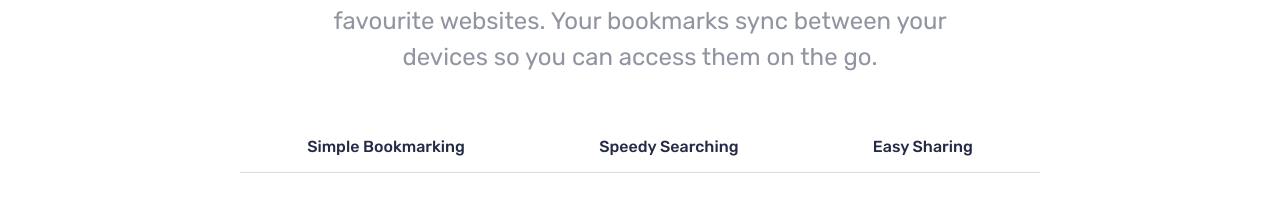
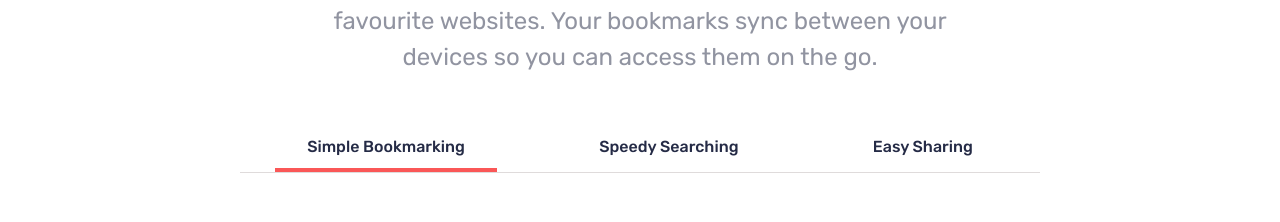
Before and after one commit to Saurabhdaswant/Bookmark, a React (Create React App) app: page / in a window 1280 px wide. Shown: the part 825-1047 px from the top of the page. Built offline with nearby package versions, Linux system fonts and the light colour scheme; the HTML template or start-up script is replaced by a standard one.

Commit message:
new : if active then add bottom border and on hover color change

```diff
--- a/src/Sass/Features.scss
+++ b/src/Sass/Features.scss
@@ -38,11 +38,15 @@
           cursor: pointer;
           padding-bottom: 0.7rem;
           &:hover {
-            border-bottom: 4px solid $softRed;
+            color: $softRed;
           }
           @include tablet {
             padding: 0.8rem 2rem;
           }
+        }
+
+        .active {
+          border-bottom: 4px solid $softRed;
         }
 
         @include tablet {
--- a/src/css/Features.css
+++ b/src/css/Features.css
@@ -77,13 +77,17 @@
 }
 
 .features__main__theFeature div p:hover {
-  border-bottom: 4px solid #fa5757;
+  color: #fa5757;
 }
 
 @media screen and (min-width: 800px) {
   .features__main__theFeature div p {
     padding: 0.8rem 2rem;
   }
+}
+
+.features__main__theFeature div .active {
+  border-bottom: 4px solid #fa5757;
 }
 
 @media screen and (min-width: 800px) {
--- a/src/layout/Features.js
+++ b/src/layout/Features.js
@@ -21,7 +21,7 @@ function Features() {
             <div className="features__main">
                 <div className="features__main__theFeature">
                     {
-                        data.map(item => <div > <p  onClick={(e) => handleClick(e)} >{item.title}</p> </div>)
+                        data.map(item => <div > <p  className={ item.title === state && `active`}  onClick={(e) => handleClick(e)} >{item.title}</p> </div>)
                     }
                 </div>
                 {data.filter(feature => feature.title === state)
```
Also changed, not shown: 1 other file (tests, documents, lock files or other folders).
